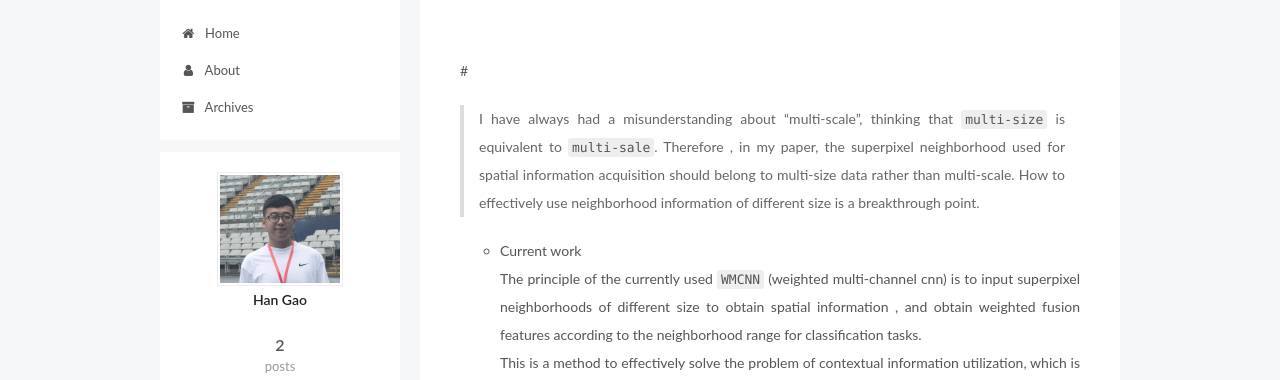
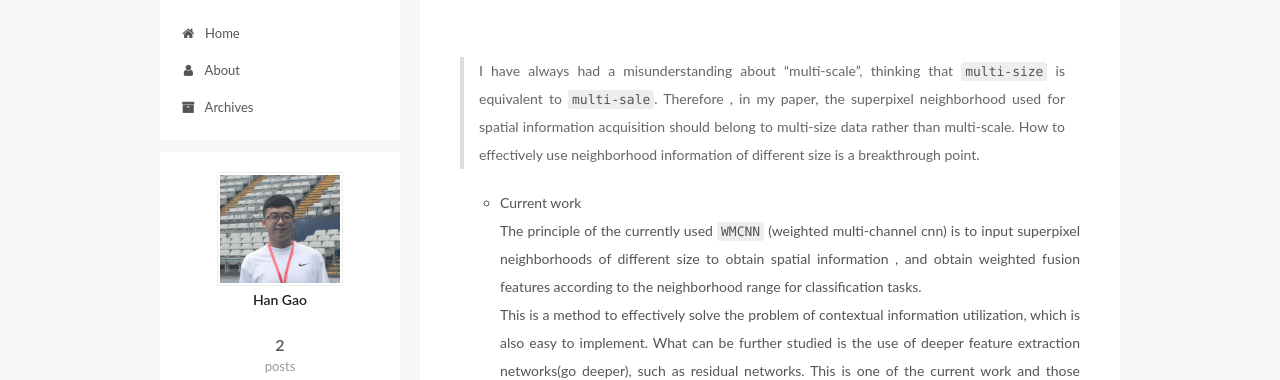
Before and after one commit to HanSolo09/HanSolo09.github.io, a plain HTML site: page index.html in a window 1280 px wide. Shown: the part 146-526 px from the top of the page. Drawn offline with Linux system fonts and the light colour scheme.

Commit message:
Site updated: 2018-09-24 17:15:44

```diff
--- a/index.html
+++ b/index.html
@@ -310,8 +310,7 @@
 
 
 
-            <p># </p>
-<blockquote>
+            <blockquote>
 <p>I have always had a misunderstanding about “multi-scale”, thinking that <code>multi-size</code> is equivalent to <code>multi-sale</code>. Therefore , in my paper, the superpixel neighborhood used for spatial information acquisition should belong to multi-size data rather than multi-scale.  How to effectively use neighborhood information of different size is a breakthrough point.</p>
 </blockquote>
 <ul>
```
Also changed, not shown: 2018/09/24/From-MCNN-To-ConvLSTM/index.html (+5 -6 lines).
